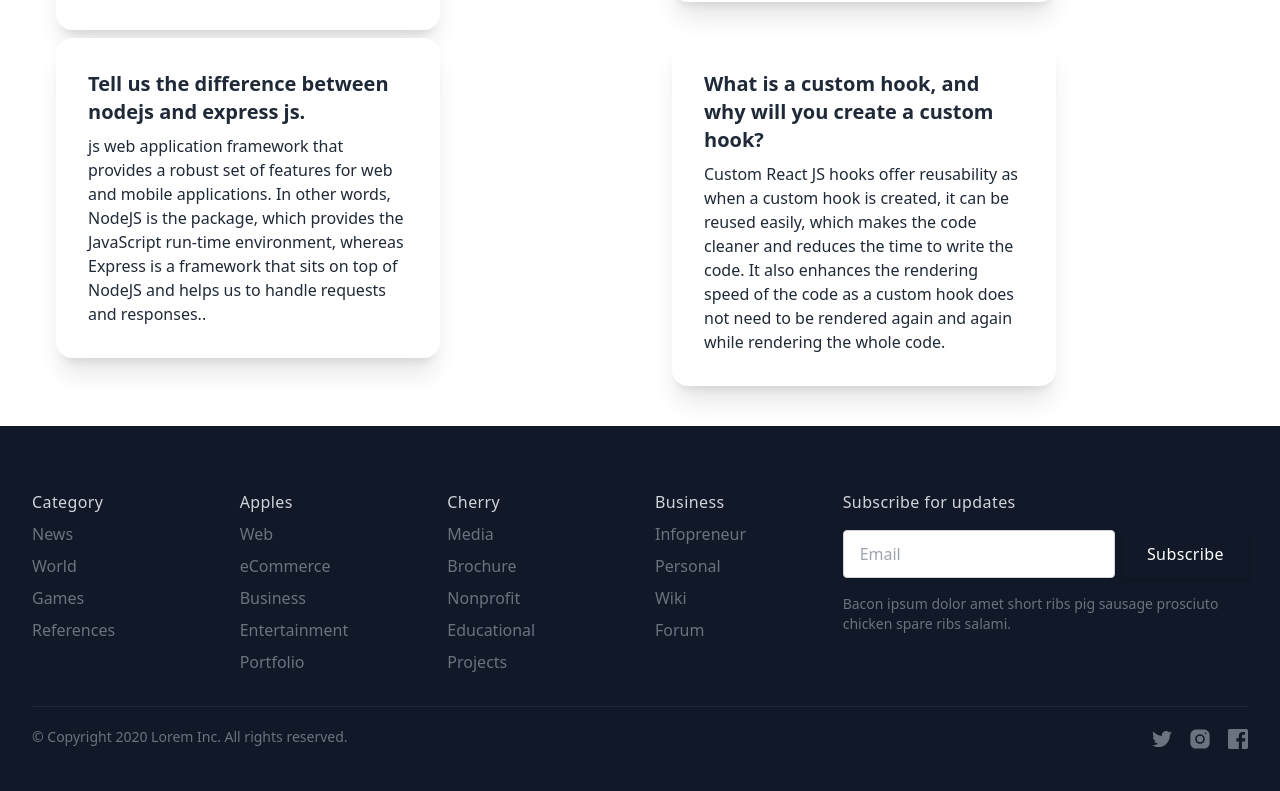
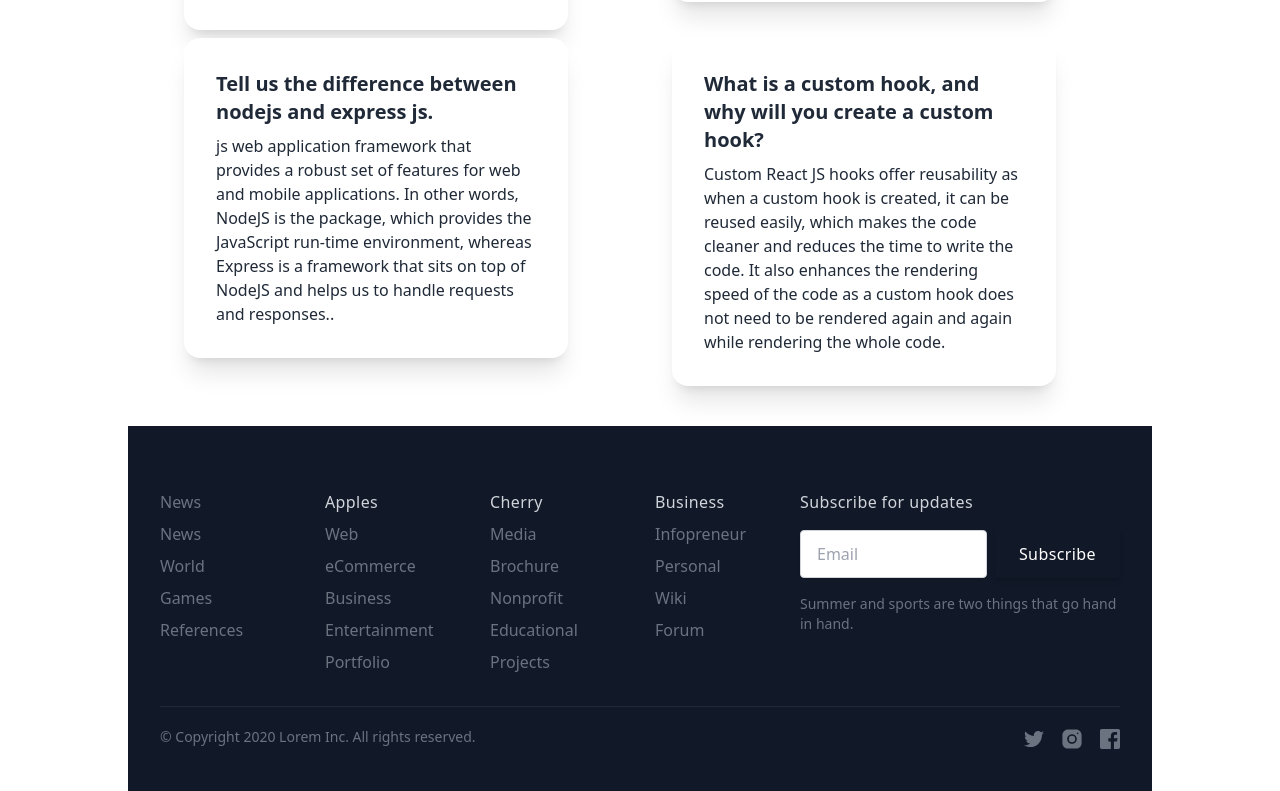
Before and after one commit to jamiulislam10/chefs-hunter-client, a React (Vite) app: page /blog in a window 1280 px wide. Shown: the part 430-1221 px from the top of the page. Built offline with nearby package versions, Linux system fonts and the light colour scheme; no server answers.

Commit message:
all update

```diff
--- a/src/main.jsx
+++ b/src/main.jsx
@@ -9,7 +9,10 @@ import AuthProviders from './Providers/AuthProviders';
 ReactDOM.createRoot(document.getElementById('root')).render(
   <React.StrictMode>
    <AuthProviders>
-    <RouterProvider router={router}></RouterProvider>
+<div className='max-w-screen-lg mx-auto'>
+<RouterProvider router={router}></RouterProvider>
+
+</div>
    </AuthProviders>
   </React.StrictMode>,
 )
--- a/src/pages/Shared/Footer/Footer.jsx
+++ b/src/pages/Shared/Footer/Footer.jsx
@@ -8,9 +8,14 @@ const Footer = () => {
         <div className="grid row-gap-10 mb-8 lg:grid-cols-6">
           <div className="grid grid-cols-2 gap-5 row-gap-8 lg:col-span-4 md:grid-cols-4">
             <div>
-              <p className="font-medium tracking-wide text-gray-300">
-                Category
-              </p>
+              {/* <img className='w-6 h-6 ' src={logo} alt="" /> */}
+
+              <a
+                href="/"
+                className="text-gray-500 transition-colors duration-300 hover:text-deep-purple-accent-200"
+              >
+                News
+              </a>
               <ul className="mt-2 space-y-2">
                 <li>
                   <a
@@ -195,8 +200,7 @@ const Footer = () => {
               </button>
             </form>
             <p className="mt-4 text-sm text-gray-500">
-              Bacon ipsum dolor amet short ribs pig sausage prosciuto chicken
-              spare ribs salami.
+            Summer and sports are two things that go hand in hand.
             </p>
           </div>
         </div>
@@ -206,7 +210,7 @@ const Footer = () => {
           </p>
           <div className="flex items-center mt-4 space-x-4 sm:mt-0">
             <a
-              href="/"
+              href="https://twitter.com/"
               className="text-gray-500 transition-colors duration-300 hover:text-teal-accent-400"
             >
               <svg viewBox="0 0 24 24" fill="currentColor" className="h-5">
@@ -214,7 +218,7 @@ const Footer = () => {
               </svg>
             </a>
             <a
-              href="/"
+              href="https://www.instagram.com/"
               className="text-gray-500 transition-colors duration-300 hover:text-teal-accent-400"
             >
               <svg viewBox="0 0 30 30" fill="currentColor" className="h-6">
@@ -223,7 +227,7 @@ const Footer = () => {
               </svg>
             </a>
             <a
-              href="/"
+              href="https://www.facebook.com/"
               className="text-gray-500 transition-colors duration-300 hover:text-teal-accent-400"
             >
               <svg viewBox="0 0 24 24" fill="currentColor" className="h-5">
--- a/src/pages/Shared/ViewDetails.jsx
+++ b/src/pages/Shared/ViewDetails.jsx
@@ -62,7 +62,7 @@ const ViewDetails = () => {
       <div>
         <NavigationBar></NavigationBar>
       </div>
-      <div className="card w-96 h-100 bg-base-100 shadow-xl lg:ml-96 mt-6 sm:ml-32">
+      <div className="card w-96 h-100 bg-base-100 shadow-xl lg:ml-96 mt-6 sm:ml-16">
         <figure><img className='w-full' src={photo} alt="Shoes" /></figure>
         <div className="card-body">
           <h2 className="card-title">{name}</h2>
@@ -71,7 +71,7 @@ const ViewDetails = () => {
           <p>experience: {experience}</p>
         </div>
       </div>
-      <div className='grid grid-cols-1 md:grid-cols-2 lg:grid-cols-3  lg:ml-40  sm:ml-28 mt-6 '>
+      <div className='grid grid-cols-1 md:grid-cols-2 lg:grid-cols-3  lg:ml-32  mt-6 '>
         <div>
           <div className="card w-56  bg-base-100 shadow-xl">
             <figure><img src={recipe[0].image} /></figure>
```
